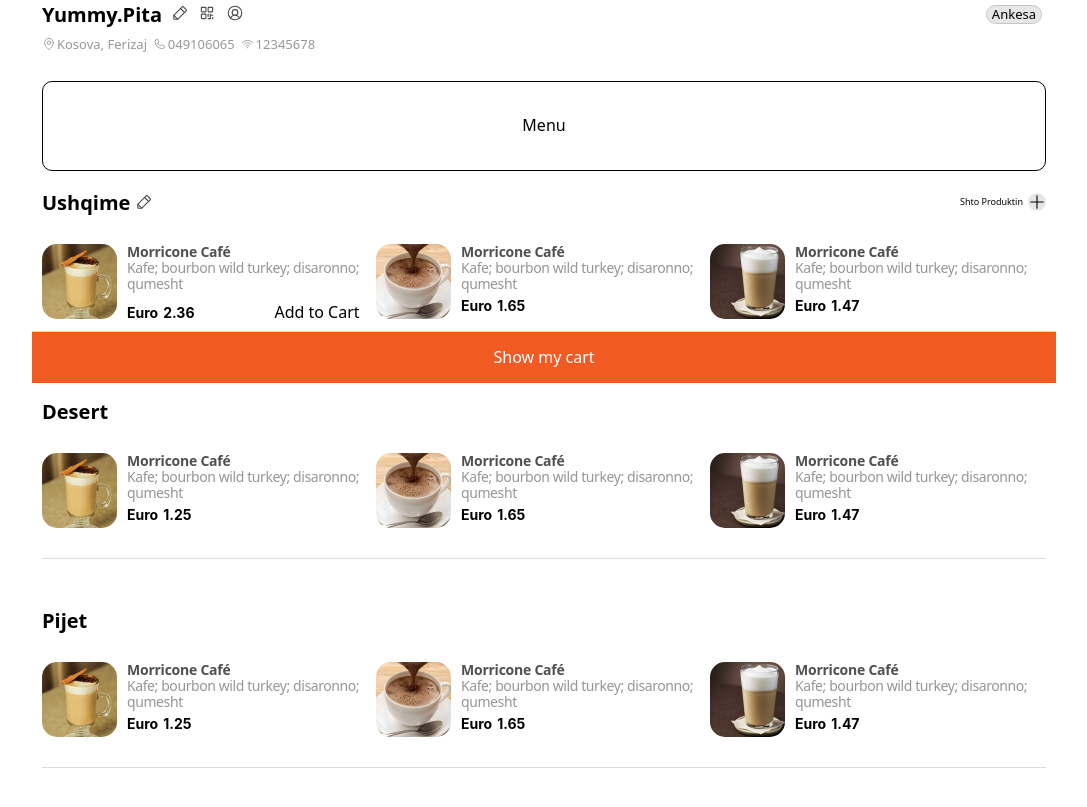
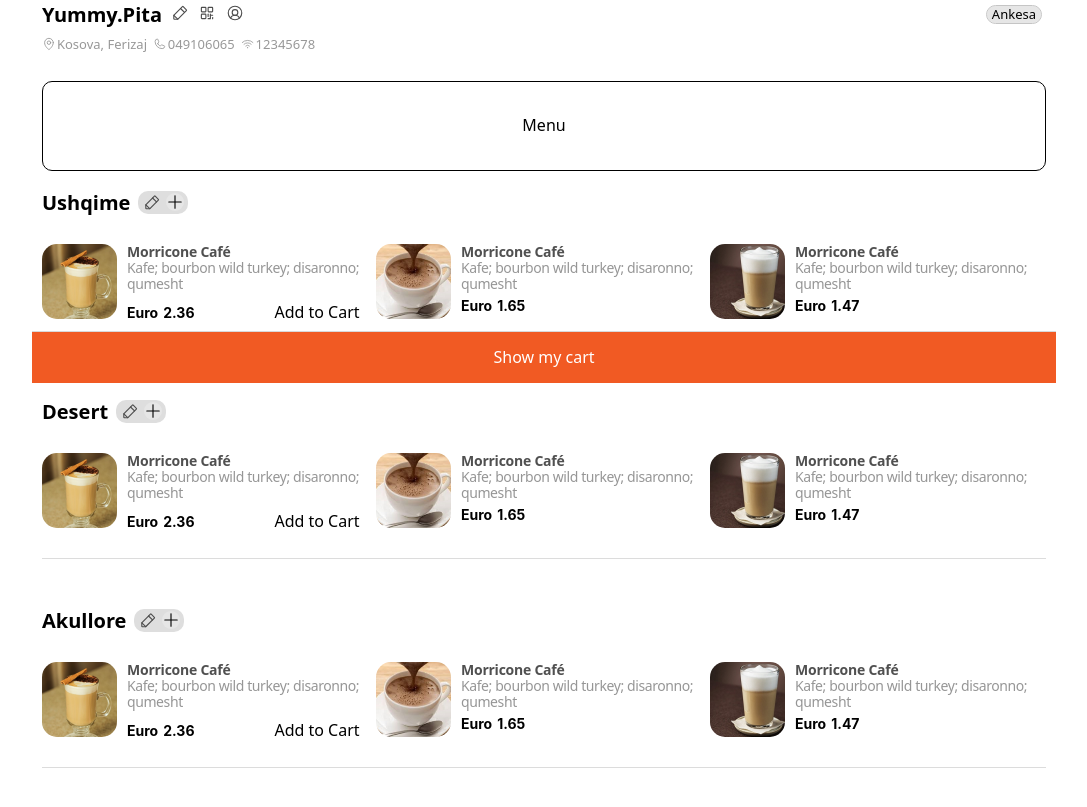
Before and after one commit to Xprim3/offon, a website built with Vite: page profile.html in a window 1280 px wide. Shown: the part 417-1224 px from the top of the page, without its empty margins (96-1183 px from the left). Built offline with nearby package versions, Linux system fonts and the light colour scheme.

Commit message:
secound commit

```diff
--- a/profile.html
+++ b/profile.html
@@ -62,8 +62,7 @@
               <span class="category__edit__button">
                 <svg id="click4" xmlns:xlink="http://www.w3.org/1999/xlink" xmlns="http://www.w3.org/2000/svg" viewBox="0 0 256 256" width="18" height="18" fill="currentColor"> <g fill="#4C4C4C"><path d="M92.68629,216H48a8,8,0,0,1-8-8V163.31371a8,8,0,0,1,2.34315-5.65686l120-120a8,8,0,0,1,11.3137,0l44.6863,44.6863a8,8,0,0,1,0,11.3137l-120,120A8,8,0,0,1,92.68629,216Z" fill="none" stroke="#4C4C4C" stroke-linecap="round" stroke-linejoin="round" stroke-width="16px"></path> <line x1="136" y1="64" x2="192" y2="120" fill="none" stroke="#4C4C4C" stroke-linecap="round" stroke-linejoin="round" stroke-width="16px"></line> <line x1="95.48882" y1="215.48882" x2="40.5088" y2="160.5088" fill="none" stroke="#4C4C4C" stroke-linecap="round" stroke-linejoin="round" stroke-width="16px"></line></g></svg>
               </span>
-              <span class="category__add__product__box">Shto Produktin<svg class="svg__product__add__mod" xmlns="http://www.w3.org/2000/svg" viewBox="0 0 256 256" width="18" height="18" fill="currentColor"> <g><line x1="40" y1="128" x2="216" y2="128" fill="none" stroke="currentColor" stroke-linecap="round" stroke-linejoin="round" stroke-width="16"></line> <line x1="128" y1="40" x2="128" y2="216" fill="none" stroke="currentColor" stroke-linecap="round" stroke-linejoin="round" stroke-width="16"></line></g></svg></span>
-
+              <span class="category__add__product__box"><svg class="svg__product__add__mod" xmlns="http://www.w3.org/2000/svg" viewBox="0 0 256 256" width="18" height="18" fill="currentColor"> <g><line x1="40" y1="128" x2="216" y2="128" fill="none" stroke="currentColor" stroke-linecap="round" stroke-linejoin="round" stroke-width="16"></line> <line x1="128" y1="40" x2="128" y2="216" fill="none" stroke="currentColor" stroke-linecap="round" stroke-linejoin="round" stroke-width="16"></line></g></svg></span>
             </div>
           </div>
           <ul class="products__box">
@@ -102,16 +101,25 @@
           <span class="line__only"></span>
         </div>
         <div class="menu__category">
-          <h1 class="category__title">Desert</h1>
+          <div class="category__admin__panel">
+            <h1 class="category__title">Desert</h1>
+            <div class="category__admin__panel__box" id="category__admin__panel__fade">
+              <span class="category__edit__button">
+                <svg id="click4" xmlns:xlink="http://www.w3.org/1999/xlink" xmlns="http://www.w3.org/2000/svg" viewBox="0 0 256 256" width="18" height="18" fill="currentColor"> <g fill="#4C4C4C"><path d="M92.68629,216H48a8,8,0,0,1-8-8V163.31371a8,8,0,0,1,2.34315-5.65686l120-120a8,8,0,0,1,11.3137,0l44.6863,44.6863a8,8,0,0,1,0,11.3137l-120,120A8,8,0,0,1,92.68629,216Z" fill="none" stroke="#4C4C4C" stroke-linecap="round" stroke-linejoin="round" stroke-width="16px"></path> <line x1="136" y1="64" x2="192" y2="120" fill="none" stroke="#4C4C4C" stroke-linecap="round" stroke-linejoin="round" stroke-width="16px"></line> <line x1="95.48882" y1="215.48882" x2="40.5088" y2="160.5088" fill="none" stroke="#4C4C4C" stroke-linecap="round" stroke-linejoin="round" stroke-width="16px"></line></g></svg>
+              </span>
+              <span class="category__add__product__box"><svg class="svg__product__add__mod" xmlns="http://www.w3.org/2000/svg" viewBox="0 0 256 256" width="18" height="18" fill="currentColor"> <g><line x1="40" y1="128" x2="216" y2="128" fill="none" stroke="currentColor" stroke-linecap="round" stroke-linejoin="round" stroke-width="16"></line> <line x1="128" y1="40" x2="128" y2="216" fill="none" stroke="currentColor" stroke-linecap="round" stroke-linejoin="round" stroke-width="16"></line></g></svg></span>
+            </div>
+          </div>
           <ul class="products__box">
             <li class="product__id">
               <img class="product__img__mod" src="media/products/_20210521150504.0_bocellicoffee.jpg">
               <div class="product__title_content__box">
                 <h5 class="product__title__text">Morricone Café</h5>
                 <p class="product__description__text">Kafe; bourbon wild turkey; disaronno; qumesht</p>
-                <span class="product__price__symbol">Euro
-                  <p class="product__price__text">1.25</p>
-                </span>
+                <div class="symbol__price__qty">
+                  <span class="product__price__symbol">Euro <span>2.36</span></span>
+                  <span class="qty__button">Add to Cart</span>
+                </div>
               </div>
             </li>
             <li class="product__id">
@@ -135,21 +143,28 @@
               </div>
             </li>
           </ul>
-          <!--End-->
           <span class="line__only"></span>
         </div>
         <div class="menu__category">
-          <!--Categoria e par kjo duhet mandej mu shtu sipas klientave dhe mu bo rename-->
-          <h1 class="category__title">Pijet</h1>
+          <div class="category__admin__panel">
+            <h1 class="category__title">Akullore</h1>
+            <div class="category__admin__panel__box" id="category__admin__panel__fade">
+              <span class="category__edit__button">
+                <svg id="click4" xmlns:xlink="http://www.w3.org/1999/xlink" xmlns="http://www.w3.org/2000/svg" viewBox="0 0 256 256" width="18" height="18" fill="currentColor"> <g fill="#4C4C4C"><path d="M92.68629,216H48a8,8,0,0,1-8-8V163.31371a8,8,0,0,1,2.34315-5.65686l120-120a8,8,0,0,1,11.3137,0l44.6863,44.6863a8,8,0,0,1,0,11.3137l-120,120A8,8,0,0,1,92.68629,216Z" fill="none" stroke="#4C4C4C" stroke-linecap="round" stroke-linejoin="round" stroke-width="16px"></path> <line x1="136" y1="64" x2="192" y2="120" fill="none" stroke="#4C4C4C" stroke-linecap="round" stroke-linejoin="round" stroke-width="16px"></line> <line x1="95.48882" y1="215.48882" x2="40.5088" y2="160.5088" fill="none" stroke="#4C4C4C" stroke-linecap="round" stroke-linejoin="round" stroke-width="16px"></line></g></svg>
+              </span>
+              <span class="category__add__product__box"><svg class="svg__product__add__mod" xmlns="http://www.w3.org/2000/svg" viewBox="0 0 256 256" width="18" height="18" fill="currentColor"> <g><line x1="40" y1="128" x2="216" y2="128" fill="none" stroke="currentColor" stroke-linecap="round" stroke-linejoin="round" stroke-width="16"></line> <line x1="128" y1="40" x2="128" y2="216" fill="none" stroke="currentColor" stroke-linecap="round" stroke-linejoin="round" stroke-width="16"></line></g></svg></span>
+            </div>
+          </div>
           <ul class="products__box">
             <li class="product__id">
               <img class="product__img__mod" src="media/products/_20210521150504.0_bocellicoffee.jpg">
               <div class="product__title_content__box">
                 <h5 class="product__title__text">Morricone Café</h5>
                 <p class="product__description__text">Kafe; bourbon wild turkey; disaronno; qumesht</p>
-                <span class="product__price__symbol">Euro
-                  <p class="product__price__text">1.25</p>
-                </span>
+                <div class="symbol__price__qty">
+                  <span class="product__price__symbol">Euro <span>2.36</span></span>
+                  <span class="qty__button">Add to Cart</span>
+                </div>
               </div>
             </li>
             <li class="product__id">
@@ -173,7 +188,6 @@
               </div>
             </li>
           </ul>
-          <!--End-->
           <span class="line__only"></span>
         </div>
         <!-- End -->
--- a/styles/profile.css
+++ b/styles/profile.css
@@ -161,14 +161,17 @@
 
 .category__admin__panel__box {
   display: flex;
-  width: 100%;
-  height: 100%;
-  justify-content: space-between;
-  align-items: center;
+  width: 50px;
+  height: 23px;
+  justify-content: start;
+  background-color: rgb(222, 222, 222);
+  margin-left: 8px;
+  gap: 5px;
+  border-radius: 10px;
 }
 
 .category__edit__button {
-  display: flex;
+  display: inline-block;
   justify-content: center;
   align-items: center;
 }
@@ -198,10 +201,6 @@
   color: black;
   cursor: pointer;
 }
-
-
-
-
 
 /* End */
 
```
